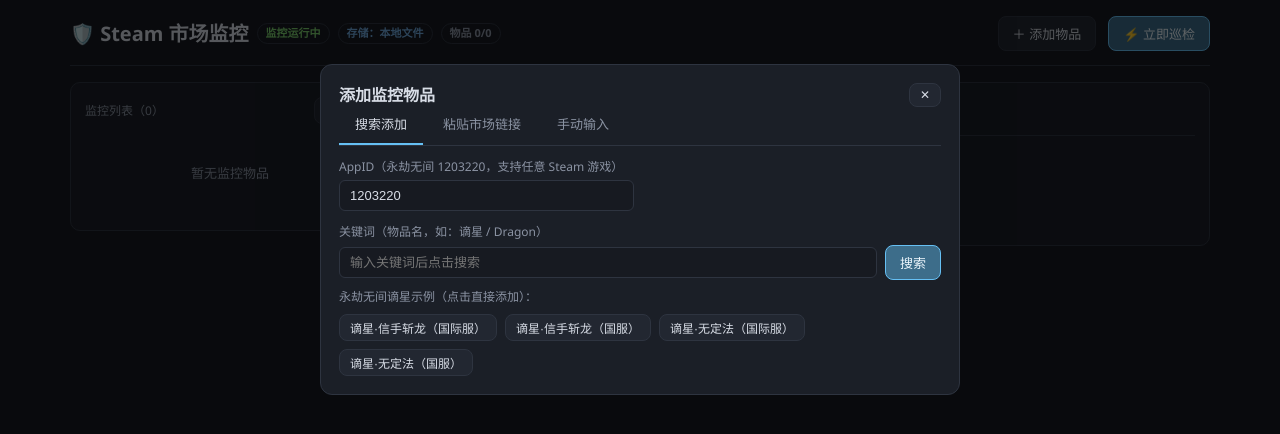
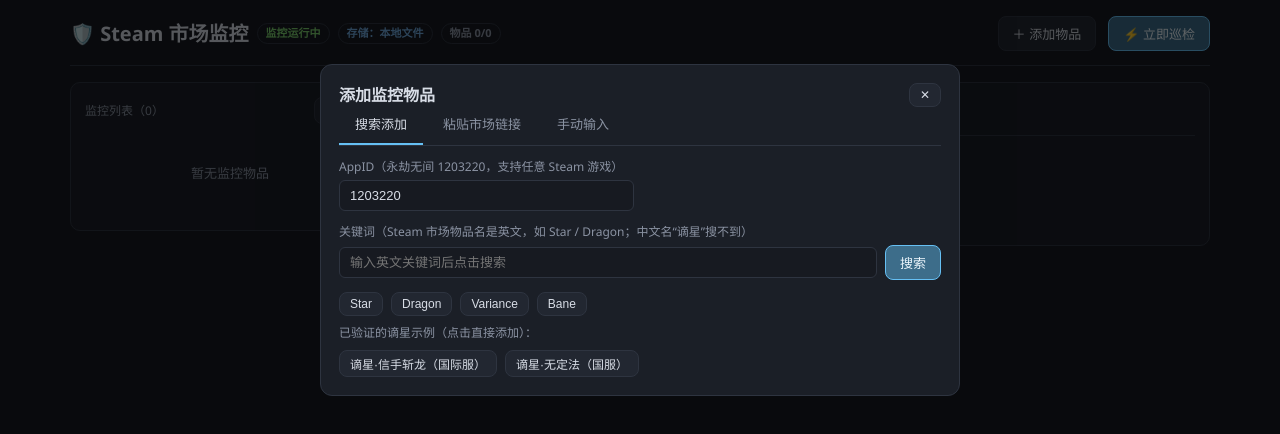
Before and after one commit to fandiiiiiii/steam-market-monitor, a Next.js app in the folder apps/web/: page / in a window 1280 px wide. Both pictures are taken after a click on the button "＋ 添加". Shown: the top 434 px of the page. Built offline with nearby package versions, Linux system fonts and the light colour scheme.

Commit message:
fix: 修正谪星预设（移除不存在的国服名称）；搜索提示英文关键词与快捷按钮；401 提示更友好

```diff
--- a/apps/web/src/components/AddItemDialog.tsx
+++ b/apps/web/src/components/AddItemDialog.tsx
@@ -14,13 +14,14 @@ type Mode = "search" | "url" | "manual";
 
 const NARAKA_APP_ID = 1203220;
 
-/** 常见谪星示例（一键添加） */
+/** 已验证存在的谪星示例（Steam 市场物品名为英文，游戏内中文名仅供显示） */
 const PRESETS: Array<{ hash: string; label: string }> = [
   { hash: "Star - Dragon's Bane(Non-CN)", label: "谪星·信手斩龙（国际服）" },
-  { hash: "Star - Dragon's Bane(CN)", label: "谪星·信手斩龙（国服）" },
-  { hash: "Star - Variance(Non-CN)", label: "谪星·无定法（国际服）" },
   { hash: "Star - Variance(CN)", label: "谪星·无定法（国服）" },
 ];
+
+/** 搜索关键词快捷按钮（市场物品名是英文，中文关键词搜不到） */
+const KEYWORD_CHIPS = ["Star", "Dragon", "Variance", "Bane"];
 
 export function AddItemDialog({ onClose, onAdded }: Props) {
   const [mode, setMode] = useState<Mode>("search");
@@ -118,13 +119,13 @@ export function AddItemDialog({ onClose, onAdded }: Props) {
               <input type="number" value={appId} onChange={(e) => setAppId(e.target.value)} />
             </div>
             <div className="field" style={{ gridColumn: "1 / -1" }}>
-              <label>关键词（物品名，如：谪星 / Dragon）</label>
+              <label>关键词（Steam 市场物品名是英文，如 Star / Dragon；中文名“谪星”搜不到）</label>
               <div className="flex">
                 <input
                   type="text"
                   value={query}
                   style={{ flex: 1 }}
-                  placeholder="输入关键词后点击搜索"
+                  placeholder="输入英文关键词后点击搜索"
                   onChange={(e) => setQuery(e.target.value)}
                   onKeyDown={(e) => e.key === "Enter" && doSearch()}
                 />
@@ -132,9 +133,39 @@ export function AddItemDialog({ onClose, onAdded }: Props) {
                   {searching ? "搜索中…" : "搜索"}
                 </button>
               </div>
+              <div className="flex wrap mt8">
+                {KEYWORD_CHIPS.map((k) => (
+                  <button
+                    key={k}
+                    className="btn small"
+                    onClick={() => {
+                      setQuery(k);
+                      void (async () => {
+                        setError(null);
+                        setResults([]);
+                        setSearching(true);
+                        try {
+                          const r = await apiGet<{
+                            results: Array<{ marketHashName: string; name: string; iconUrl?: string }>;
+                          }>(`/api/items/suggest?appid=${encodeURIComponent(appId)}&q=${encodeURIComponent(k)}`);
+                          setResults(r.results);
+                          if (r.results.length === 0) setWarn("没有找到相关物品，换个关键词试试");
+                          else setWarn(null);
+                        } catch (e) {
+                          setError(e instanceof Error ? e.message : String(e));
+                        } finally {
+                          setSearching(false);
+                        }
+                      })();
+                    }}
+                  >
+                    {k}
+                  </button>
+                ))}
+              </div>
             </div>
           </div>
-          <div className="mt8 muted">永劫无间谪星示例（点击直接添加）：</div>
+          <div className="mt8 muted">已验证的谪星示例（点击直接添加）：</div>
           <div className="flex wrap mt8">
             {PRESETS.map((p) => (
               <button key={p.hash} className="btn small" disabled={busy} onClick={() => createItem(NARAKA_APP_ID, p.hash, p.label)}>
--- a/apps/web/src/lib/client.ts
+++ b/apps/web/src/lib/client.ts
@@ -18,6 +18,9 @@ export function clearAdminToken(): void {
 async function handle<T>(res: Response): Promise<T> {
   const j = await res.json().catch(() => ({}));
   if (!res.ok) {
+    if (res.status === 401) {
+      throw new Error("未授权：请先在页面“全局设置 → 安全”中填写管理口令并点击保存，然后再操作");
+    }
     throw new Error((j as { error?: string }).error ?? `请求失败（HTTP ${res.status}）`);
   }
   return j as T;
```
